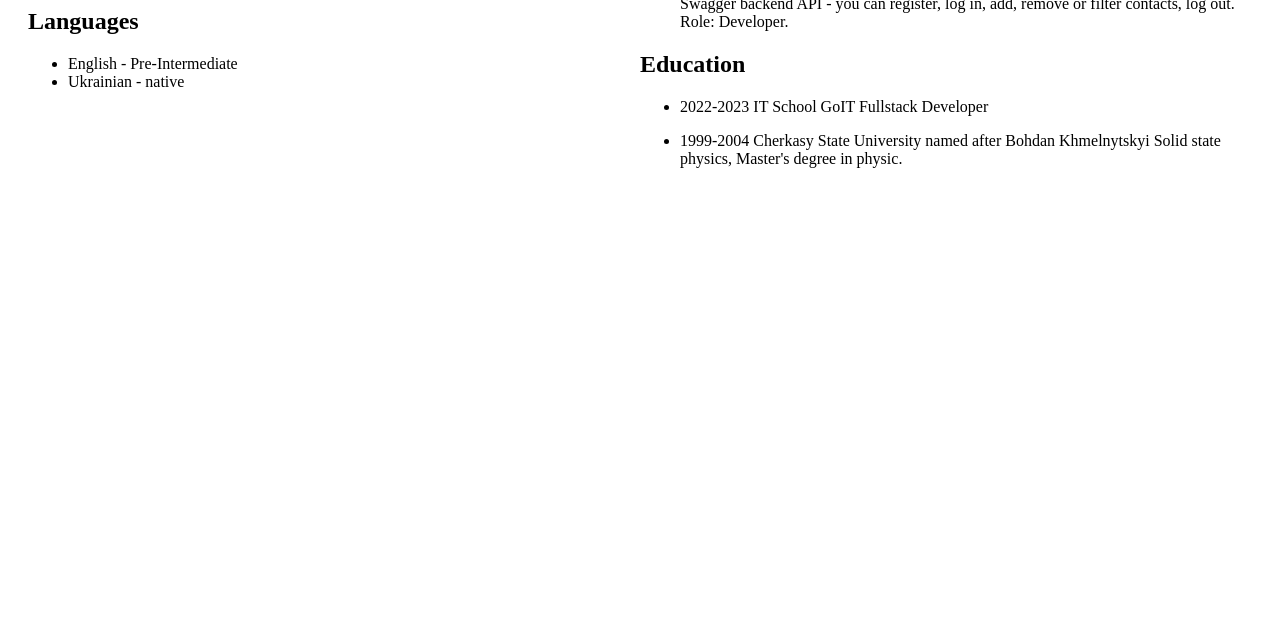
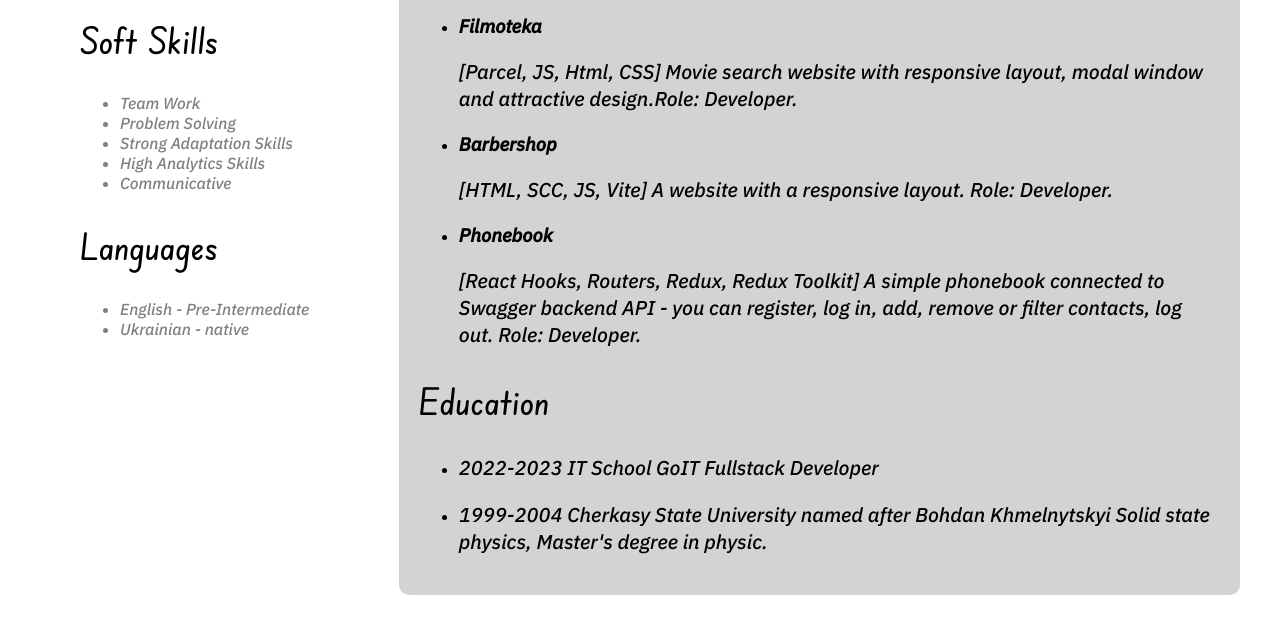
Before and after one commit to ozeransm/resume, a plain HTML site: page index.html in a window 1280 px wide. Shown: the part 692-1315 px from the top of the page. Before the commit the page ends 904 px from the top, so only its background shows below. Drawn offline with Linux system fonts and the light colour scheme.

Commit message:
update fonts and background

```diff
--- a/index.html
+++ b/index.html
@@ -5,11 +5,14 @@
     <meta name="viewport" content="width=device-width, initial-scale=1.0" />
     <title>Document</title>
     <link rel="stylesheet" href="./styles.css" />
+    <link rel="preconnect" href="https://fonts.googleapis.com">
+    <link rel="preconnect" href="https://fonts.gstatic.com" crossorigin>
+    <link href="https://fonts.googleapis.com/css2?family=IBM+Plex+Sans:ital,wght@1,500&display=swap" rel="stylesheet">
   </head>
   <body>
     <div class="container">
       <div class="container-img">
-        <img src="#" alt="avatar" width="250px" />
+        <img src="#" alt="avatar" width="250"/>
         <h2>Contact Me</h2>
         <ul class="contactme-list">
           <li class="contactme-item">
@@ -67,6 +70,7 @@
           <li>React Redux</li>
           <li>REST API</li>
           <li>Node.js</li>
+          <li>MongoDB</li>
           <li>Git</li>
         </ul>
         <h2>Soft Skills</h2>
@@ -91,7 +95,7 @@
           English. Development, practice and work for the result are important
           for me. I am skillful in analyzing problems and thinking of solutions
           to accurately troubleshoot and solve technical problems. I am a
-          passionate and dedicated Junior Frontend Developer with a strong
+          passionate and dedicated Frontend Developer with a strong
           enthusiasm for creating engaging and user-friendly web experiences.
           Through my academic background and hands-on projects, I have gained
           valuable skills in web development, HTML, CSS, JavaScript, and
--- a/styles.css
+++ b/styles.css
@@ -1,15 +1,50 @@
+@font-face {
+    font-family: 'EduSABeginner-VariableFont_wght';
+    src: url('./font/EduSABeginner-VariableFont_wght.ttf');
+
+}
+a{
+    color: grey;
+
+}
+body{
+    font-family: 'IBM Plex Sans', sans-serif;
+
+}
+h1{
+    font-family: 'EduSABeginner-VariableFont_wght';
+    font-size: 48px;
+    font-weight: 800;
+}
+h2{
+    font-family: 'EduSABeginner-VariableFont_wght';
+    font-size: 36px;
+    font-weight: 500;
+}
+p{
+    font-size: 20px;
+    font-weight: 400;
+}
 .container {
   display: flex;
+  gap: 40px;
   padding: 20px;
+  max-width: 1200px;
+  margin: 0 auto 0 auto;
 }
 .container-img {
-  width: 50vw;
+  padding: 40px;
+}
+.container-img li{
+    color: grey;
+
 }
 .container-title {
-  width: 50vw;
+  padding: 20px;
+  background-color: lightgrey;
+  border-radius: 10px;
 }
 .icon-svg {
-  /* display: block; */
   padding: 0;
   margin: 5px;
   width: 30px;
```
Also changed, not shown: font/EduSABeginner-VariableFont_wght.ttf (added), font/static/EduSABeginner-Bold.ttf (added), font/static/EduSABeginner-Medium.ttf (added), font/static/EduSABeginner-Regular.ttf (added), font/static/EduSABeginner-SemiBold.ttf (added).
